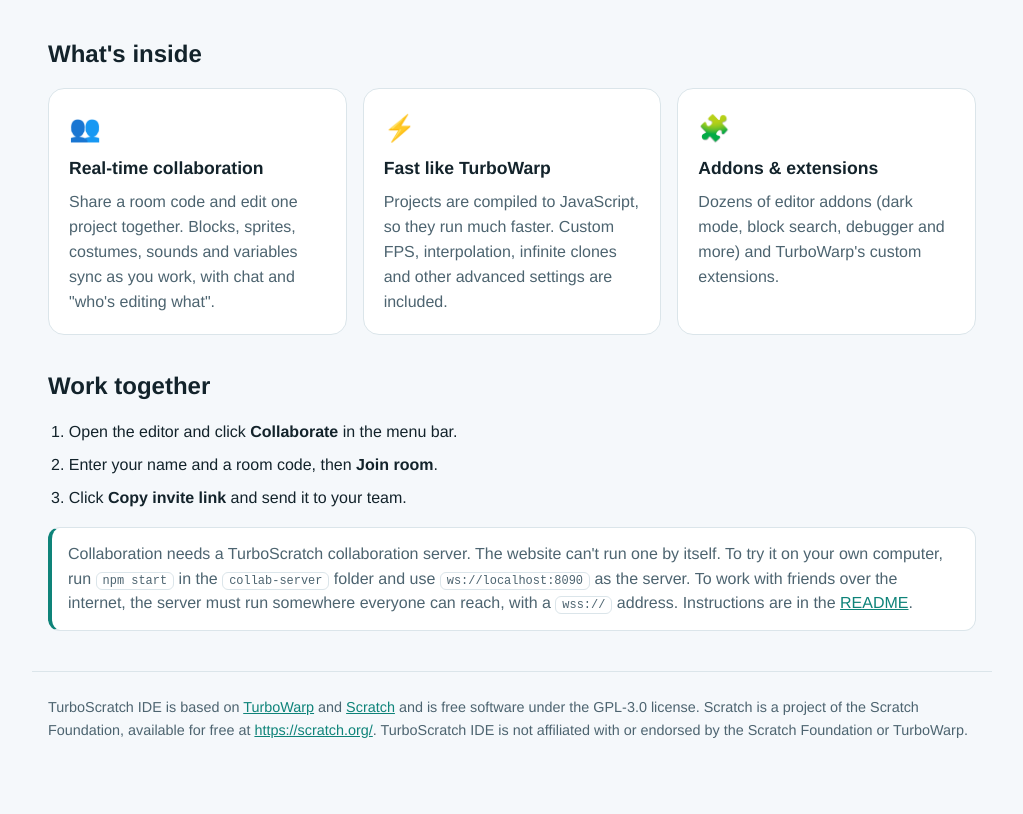
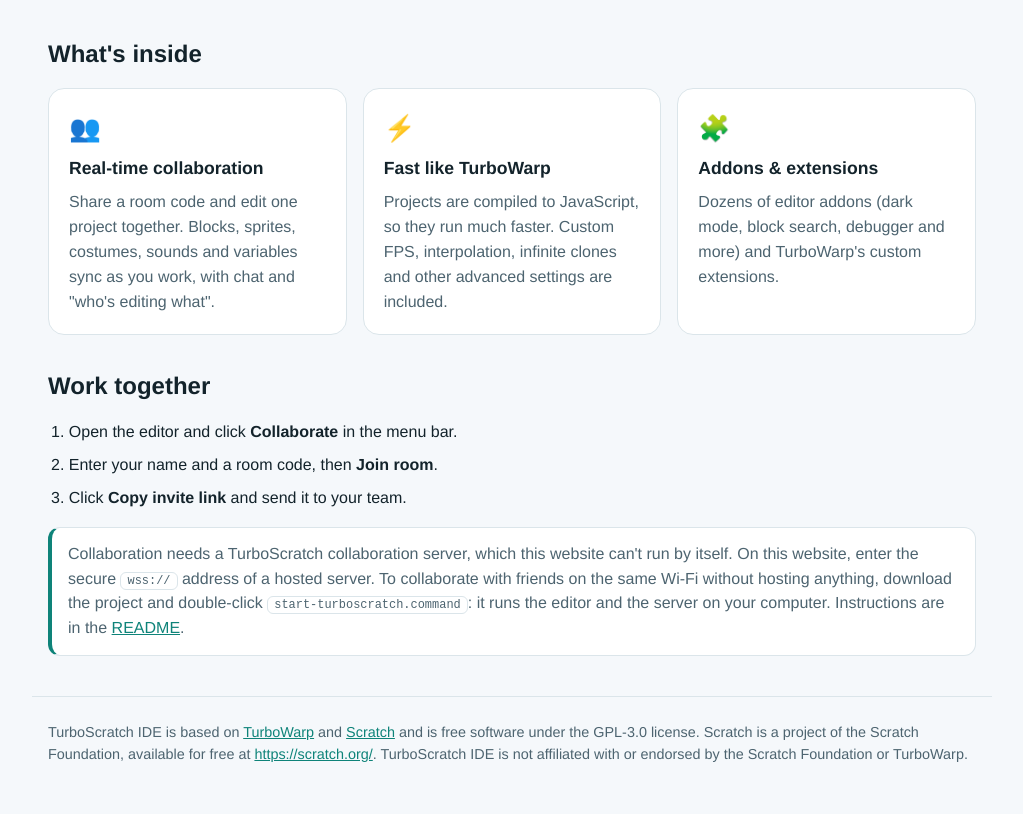
Before and after one commit to TurboScratch-IDE/turboscratch-ide.github.io, a plain HTML site: page index.html in a window 1280 px wide. Shown: the part 396-1210 px from the top of the page, without its empty margins (128-1151 px from the left). Before the commit the page ends 1185 px from the top, so only its background shows below. Drawn offline with Linux system fonts and the light colour scheme.

Commit message:
Explain how collaboration works from the website
Co-Authored-By: Claude Opus 5.5 <noreply@anthropic.com>

```diff
--- a/index.html
+++ b/index.html
@@ -143,11 +143,11 @@
             <li>Enter your name and a room code, then <strong>Join room</strong>.</li>
             <li>Click <strong>Copy invite link</strong> and send it to your team.</li>
         </ol>
-        <p class="note">Collaboration needs a TurboScratch collaboration server. The website can't run one by itself.
-            To try it on your own computer, run <code>npm start</code> in the <code>collab-server</code> folder and use
-            <code>ws://localhost:8090</code> as the server. To work with friends over the internet, the server must run somewhere
-            everyone can reach, with a <code>wss://</code> address. Instructions are in the
-            <a href="https://github.com/TurboScratch-IDE/Turboscratch_IDE#readme">README</a>.</p>
+        <p class="note">Collaboration needs a TurboScratch collaboration server, which this website can't run by itself.
+            On this website, enter the secure <code>wss://</code> address of a hosted server. To collaborate with friends on
+            the same Wi-Fi without hosting anything, download the project and double-click
+            <code>start-turboscratch.command</code>: it runs the editor and the server on your computer.
+            Instructions are in the <a href="https://github.com/TurboScratch-IDE/Turboscratch_IDE#readme">README</a>.</p>
     </main>
 
     <footer>
```
